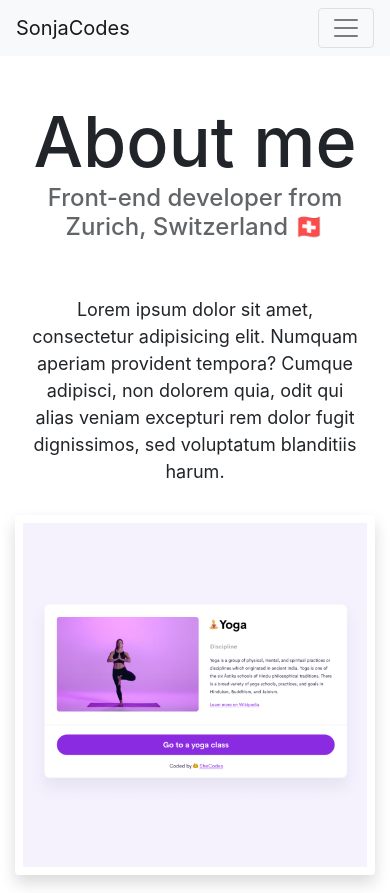
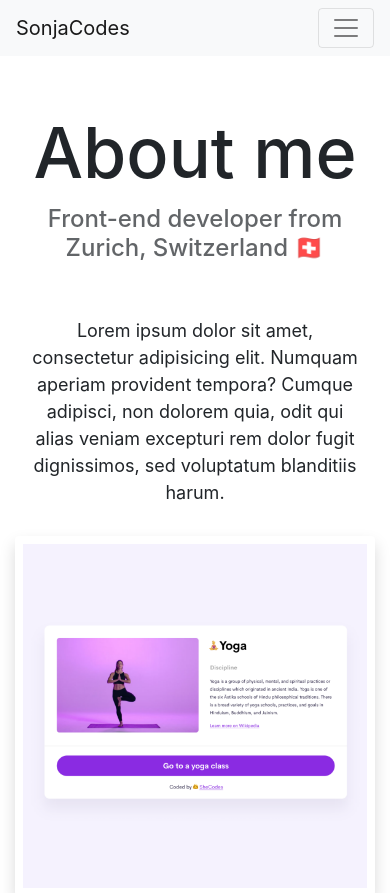
Before and after one commit to SonjaCodes/SonjaCodes-Responsive-WK3-HW, a website: page about.html in a window 390 px wide. Shown: the top 893 px of the page. Drawn offline with nearby package versions, Linux system fonts and the light colour scheme.

Commit message:
updated css further

```diff
--- a/css/style.css
+++ b/css/style.css
@@ -114,8 +114,7 @@ p {
 .btn-primary:hover {
   border: none;
   color: white;
-  background-image: linear-gradient(
-    to right,
+  background-image: linear-gradient(to right,
       #e7484f,
       #e7484f 16.65%,
       #f68b1d 16.65%,
@@ -128,8 +127,7 @@ p {
       #00aac3 83.25%,
       #732982 83.25%,
       #732982 100%,
-    #e7484f 100%
-  );
+      #e7484f 100%);
   animation: slidebg 3s linear infinite;
 }
 
@@ -146,6 +144,7 @@ p {
 @media (max-width: 576px) {
   .about-me-mobile {
     font-size: 70px;
+    line-height: 1.5;
   }
 
   .card-text,
```
Lines whose indentation alone changed are shown as unchanged.
